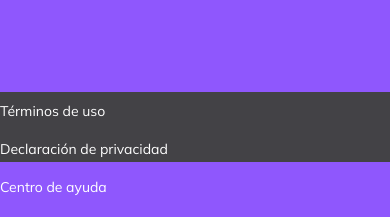
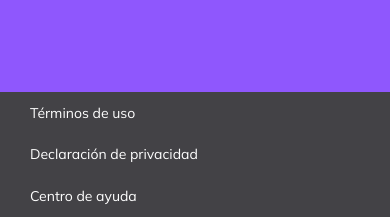
Before and after one commit to Diego024/platzi-video, a plain HTML site: page index.html in a window 390 px wide. Shown: the part 1680-1897 px from the top of the page. Drawn offline with Linux system fonts and the light colour scheme.

Commit message:
Corrigiendo error de height en pantalla pequeña.

```diff
--- a/assets/css/style.css
+++ b/assets/css/style.css
@@ -220,8 +220,6 @@ footer a:hover {
         flex-direction: column;
         align-items: flex-start;
         justify-content: space-around;
-    }
-    .footer a {
-        padding: 10px 0;
+        height: 125px;
     }
 }
```
